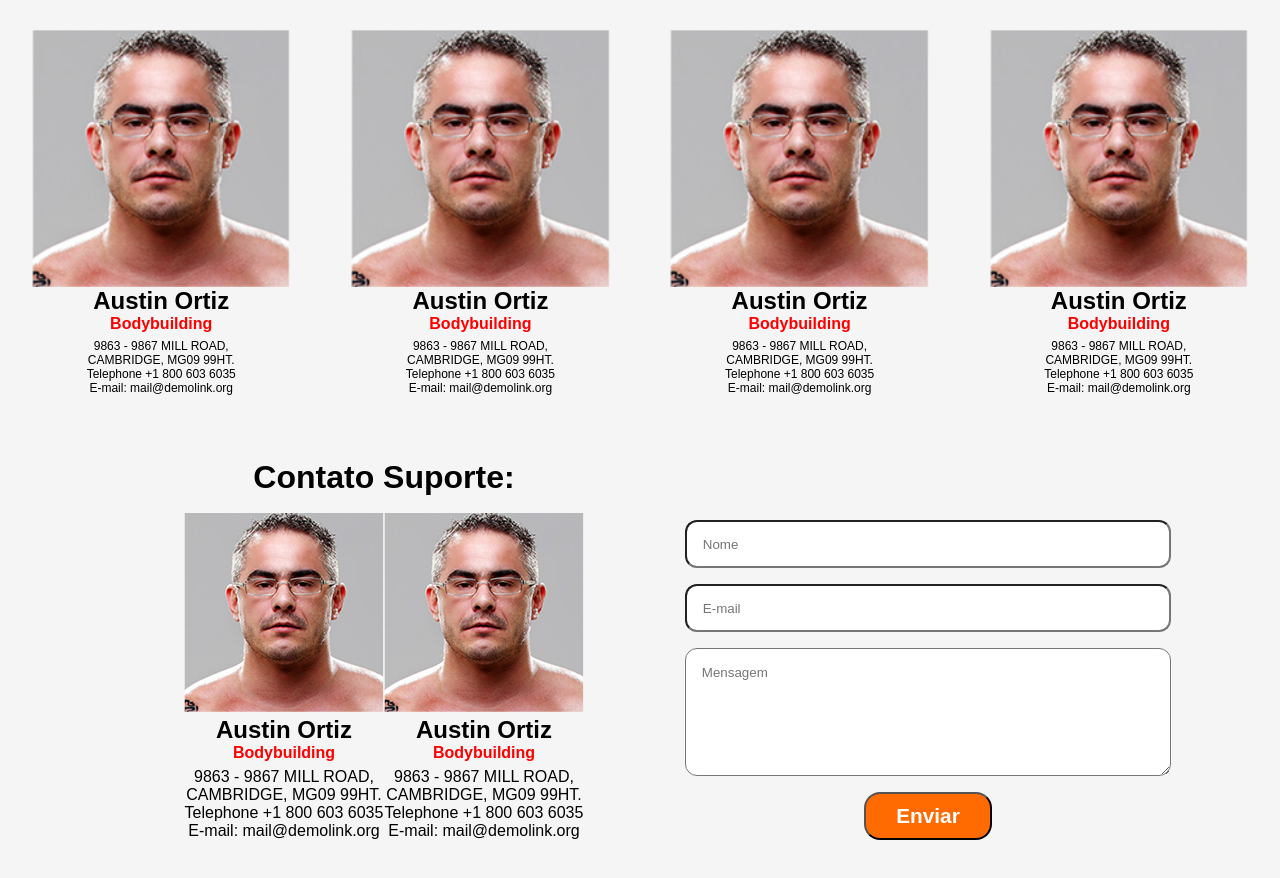
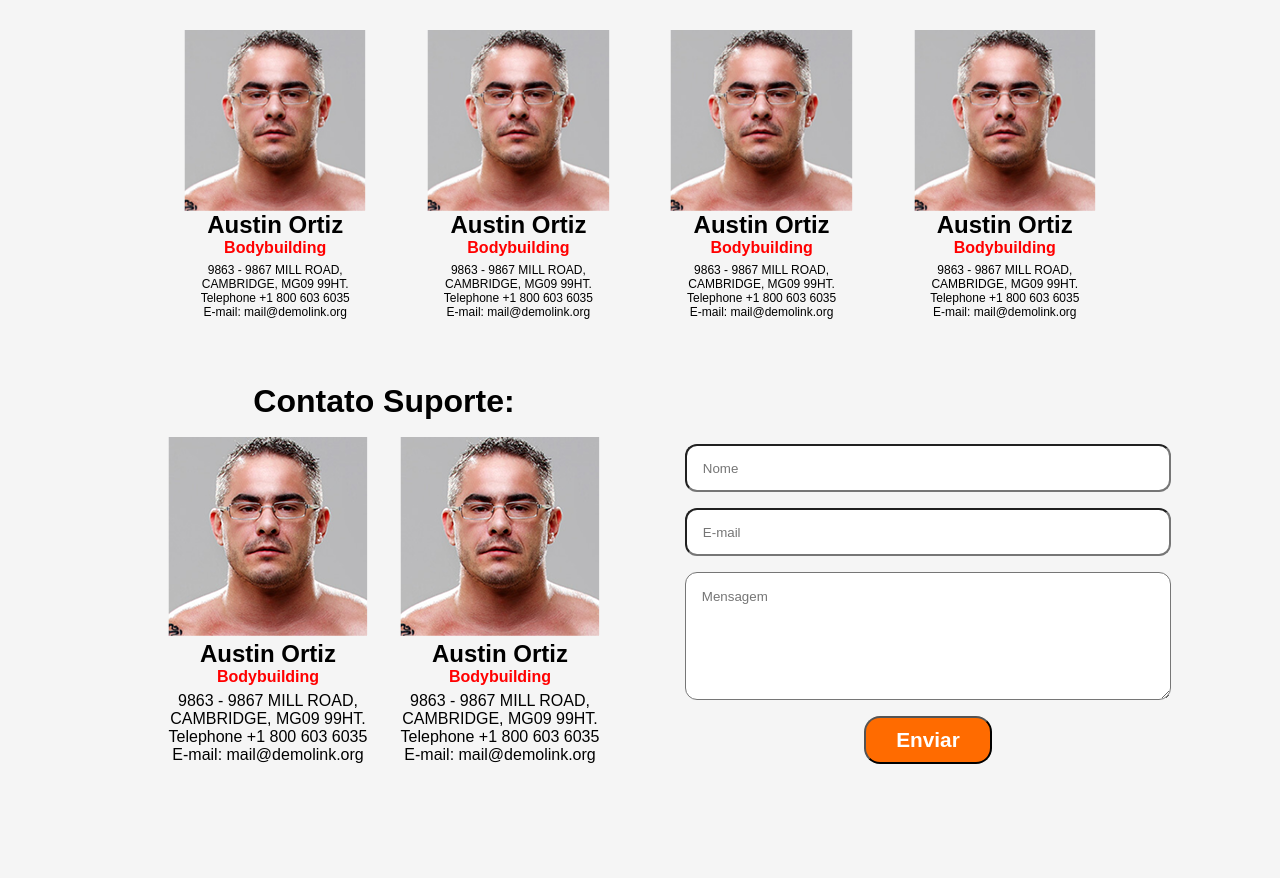
Before and after one commit to LucasSodreira/IronMid, a plain HTML site: page html/contato.html in a window 1280 px wide. Shown: the part 475-1353 px from the top of the page. After the commit the page ends 1287 px from the top, so only its background shows below. Drawn offline with Linux system fonts and the light colour scheme.

Commit message:
quase finalizado 2.0

```diff
--- a/css/contato.css
+++ b/css/contato.css
@@ -138,13 +138,6 @@ nav ul li a.active {
     font-weight: bold;
 }
 
-.box-professor{
-    display: flex;
-    flex-direction: column;
-    width: 20%;
-    text-align: center;
-}
-
 .box-professor p{
     font-size: 12px;
 }
@@ -157,7 +150,7 @@ nav ul li a.active {
 .box-professor{
     display: flex;
     flex-direction: column;
-    width: 50%;
+    width: 15%;
     text-align: center;
 }
 
@@ -195,6 +188,7 @@ nav ul li a.active {
 
 #center-suportes{
     display: flex;
+    gap: 2rem;
 }
 
 .center-box{
```
